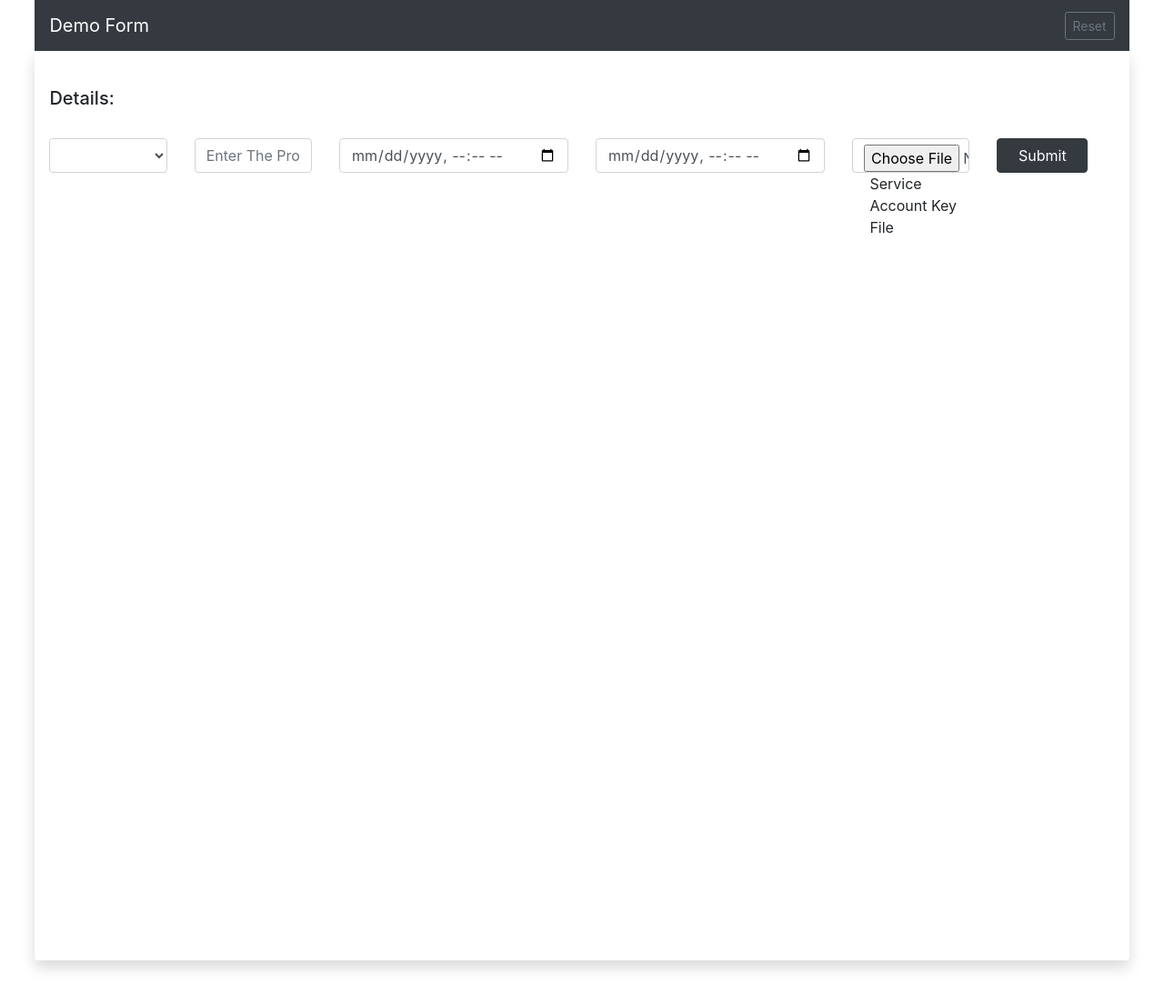
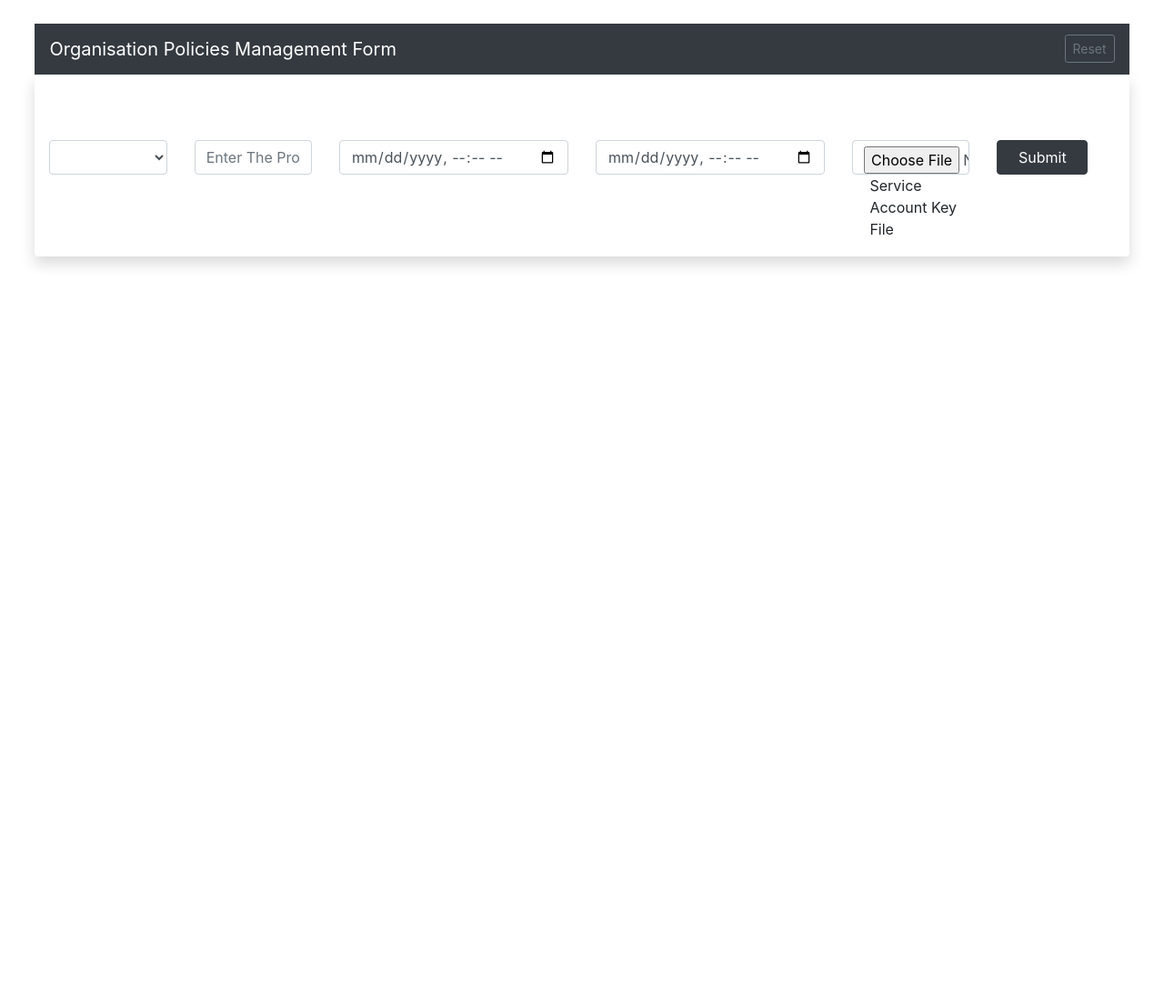
Before and after one commit to mmichel122/gcp-flask-org-policy-online-from, a Flask app: template templates/index.html in a window 1280 px wide. Shown: the whole page at 91% size. After the commit the page ends 293 px from the top, so only its background shows below. Run offline with Flask 2, Linux system fonts and the light colour scheme; the template is opened without the code that fills it: values that come from a table or form of the project are taken from there, others are empty; some libraries are stand-ins or nearby versions.

Commit message:
feature/UI improved

```diff
--- a/app.py
+++ b/app.py
@@ -15,6 +15,7 @@ app.config['UPLOAD_PATH'] = '/tmp'
 
 sa_email_address = "mm-demo-test-org-sa@skyuk-cec-org-policy-demo-mm.iam.gserviceaccount.com"
 gw_service_name = "skyuk-cec-org-policy-demo-mm"
+gw_url = "https://org-policy-management-gw-54tubeme.ew.gateway.dev/policy"
 
 
 class Form(FlaskForm):
@@ -29,7 +30,7 @@ def home():
 @app.route('/index', methods=['GET', 'POST'])
 def index():
     form = Form()
-    form.constraints.choices = [prj for prj in list_policies()]
+    form.constraints.choices = [prj for prj in list_policies(project=gw_service_name)]
     if request.method == 'GET':
         return render_template('index.html', form=form)
     else:
@@ -47,7 +48,7 @@ def index():
                     'Authorization': f"Bearer {access_token}",
                     'Accept': 'application/json'
                 }
-                publish = requests.post(url="https://org-policy-management-gw-54tubeme.ew.gateway.dev/policy",
+                publish = requests.post(url=gw_url,
                                         headers=headers, json=body)
                 response = publish.json()
                 os.remove(os.path.abspath(f'/tmp/{filename}'))
--- a/orgPolicies.py
+++ b/orgPolicies.py
@@ -2,14 +2,14 @@ from googleapiclient import discovery
 from oauth2client.client import GoogleCredentials
 
 
-def list_policies():
+def list_policies(project):
 
     credentials = GoogleCredentials.get_application_default()
 
     service = discovery.build('cloudresourcemanager', 'v1', credentials=credentials)
 
     # Name of the resource to list `Constraints` for.
-    resource = 'projects/skyuk-cec-org-policy-demo-mm'  # TODO: Update placeholder value.
+    resource = f'projects/{project}'  # TODO: Update placeholder value.
     constraints = []
 
     list_available_org_policy_constraints_request_body = {
--- a/templates/base.html
+++ b/templates/base.html
@@ -4,9 +4,9 @@
         <link rel="stylesheet" href="https://stackpath.bootstrapcdn.com/bootstrap/4.3.1/css/bootstrap.min.css" integrity="sha384-ggOyR0iXCbMQv3Xipma34MD+dH/1fQ784/j6cY/iJTQUOhcWr7x9JvoRxT2MZw1T" crossorigin="anonymous">
         <title>{% block title %}{% endblock %}</title>
     </head>
-    <body>
+    <body style="margin-top:2%">
         <nav class="navbar navbar-expand-lg navbar-dark bg-dark" style="margin-right:3%; margin-left:3%">
-          <a class="navbar-brand" href="{{ url_for( 'index') }}">Demo Form</a>
+          <a class="navbar-brand" href="{{ url_for( 'index') }}">Organisation Policies Management Form</a>
           <button class="navbar-toggler" type="button" data-toggle="collapse" data-target="#navbarNavAltMarkup" aria-controls="navbarNavAltMarkup" aria-expanded="false" aria-label="Toggle navigation">
             <span class="navbar-toggler-icon"></span>
           </button>
@@ -14,7 +14,7 @@
           </div>
             <a class="btn btn-sm btn-outline-secondary" style="display: flex; justify-content: flex-end" href="{{ url_for( 'index') }}">Reset</a>
         </nav>
-        <div class="shadow p-3 mb-5 bg-white rounded" style="margin-right:3%; margin-left:3%; height: 1000px; background-size:100% 100%;">
+        <div class="shadow p-3 mb-5 bg-white rounded" style="margin-right:3%; margin-left:3%; height: 200px; background-size:100% 100%;">
             <br>
             <h1 class="h5">{% block h1 %}{% endblock %}</h1>
             {% block content %}
--- a/templates/index.html
+++ b/templates/index.html
@@ -1,6 +1,6 @@
 {% extends "base.html" %}
 
-{% block h1 %}Details:{% endblock %}
+{% block h1 %}{% endblock %}
 
 {% block content %}{{ content }}{% endblock %}
 
```
